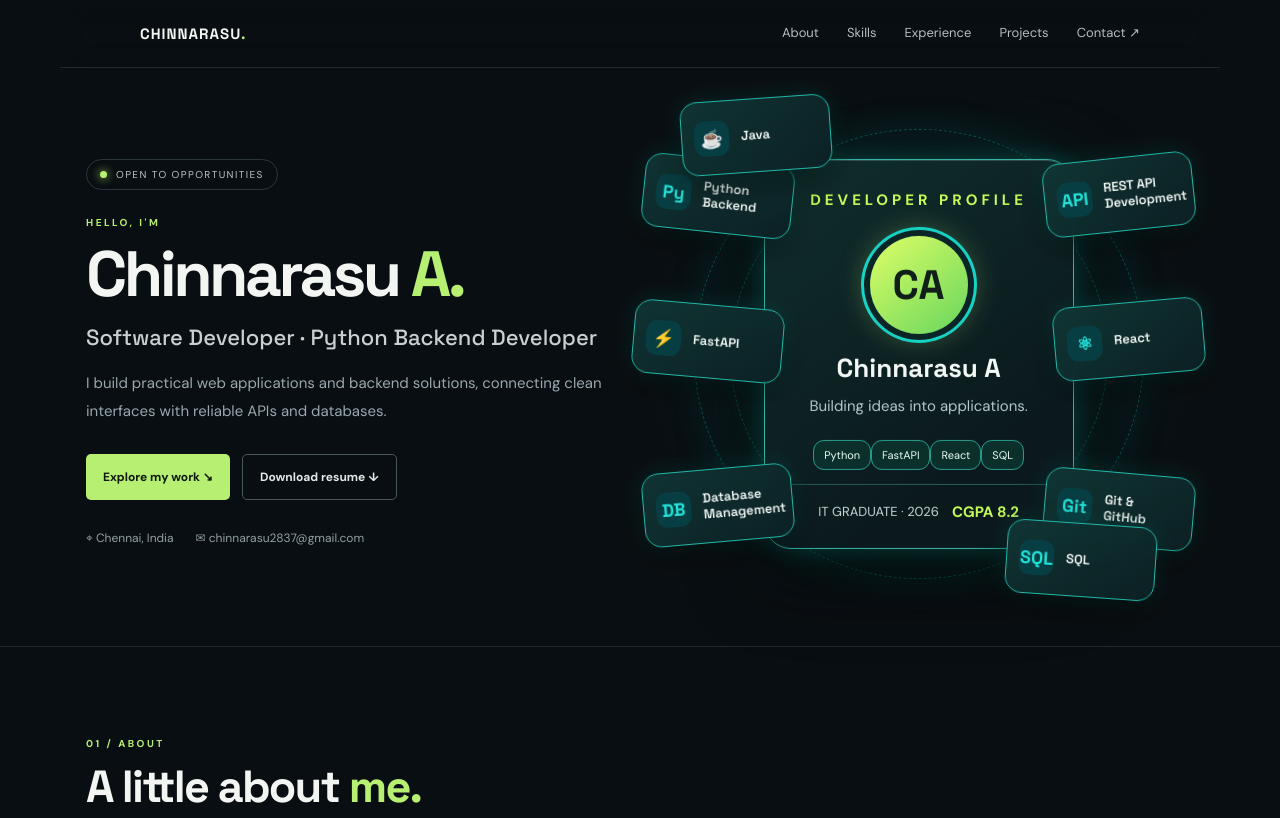
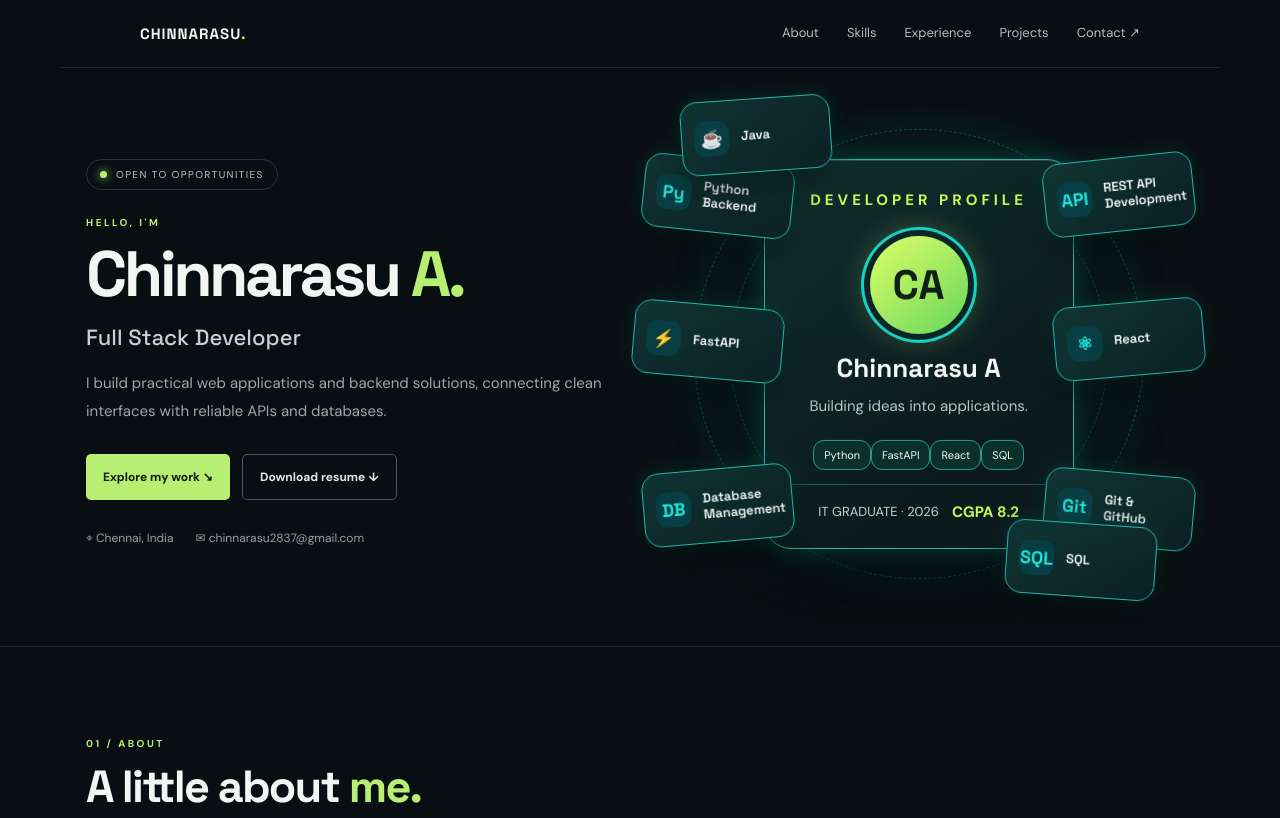
Before and after one commit to G534767/chinnarasu-portfolio, a plain HTML site: page index.html in a window 1280 px wide. Shown: the top 818 px of the page. Drawn offline with Linux system fonts and the light colour scheme.

Commit message:
Change hero role to Full Stack Developer

```diff
--- a/index.html
+++ b/index.html
@@ -38,7 +38,7 @@
 <body>
 <header class="nav wrap"><a class="logo" href="#home">CHINNARASU<b>.</b></a><button class="menu" aria-label="Toggle menu" aria-expanded="false">☰</button><nav class="navlinks"><a href="#about">About</a><a href="#skills">Skills</a><a href="#experience">Experience</a><a href="#projects">Projects</a><a href="#contact">Contact ↗</a></nav></header>
 <main>
-<section class="hero wrap" id="home"><div><div class="status"><i></i> OPEN TO OPPORTUNITIES</div><div class="kicker">HELLO, I'M</div><h1>Chinnarasu <span class="lime">A.</span></h1><p class="role">Software Developer · Python Backend Developer</p><p class="intro">I build practical web applications and backend solutions, connecting clean interfaces with reliable APIs and databases.</p><div class="actions"><a class="btn primary" href="#projects">Explore my work ↘</a><a class="btn secondary" href="assets/Chinnarasu_Resume.pdf" download>Download resume ↓</a></div><div class="meta"><span>⌖ Chennai, India</span><a href="mailto:chinnarasu2837@gmail.com">✉ chinnarasu2837@gmail.com</a></div></div>
+<section class="hero wrap" id="home"><div><div class="status"><i></i> OPEN TO OPPORTUNITIES</div><div class="kicker">HELLO, I'M</div><h1>Chinnarasu <span class="lime">A.</span></h1><p class="role">Full Stack Developer</p><p class="intro">I build practical web applications and backend solutions, connecting clean interfaces with reliable APIs and databases.</p><div class="actions"><a class="btn primary" href="#projects">Explore my work ↘</a><a class="btn secondary" href="assets/Chinnarasu_Resume.pdf" download>Download resume ↓</a></div><div class="meta"><span>⌖ Chennai, India</span><a href="mailto:chinnarasu2837@gmail.com">✉ chinnarasu2837@gmail.com</a></div></div>
 <div class="visual"><div class="halo"></div><div class="card"><div class="kicker">DEVELOPER PROFILE</div><div class="avatar">CA</div><h3>Chinnarasu A</h3><p>Building ideas into applications.</p><div class="tags"><span>Python</span><span>FastAPI</span><span>React</span><span>SQL</span></div><div class="gradline">IT GRADUATE · 2026 <b>CGPA 8.2</b></div></div><div class="badgefloat float1"><b>Py</b><div><strong>Python Backend</strong></div></div><div class="badgefloat float2"><b>API</b><div><strong>REST API<br>Development</strong></div></div><div class="badgefloat float3"><b>⚡</b><div><strong>FastAPI</strong></div></div><div class="badgefloat float4"><b>⚛</b><div><strong>React</strong></div></div><div class="badgefloat float5"><b>DB</b><div><strong>Database<br>Management</strong></div></div><div class="badgefloat float6"><b>Git</b><div><strong>Git &<br>GitHub</strong></div></div><div class="badgefloat float7"><b>☕</b><div><strong>Java</strong></div></div><div class="badgefloat float8"><b>SQL</b><div><strong>SQL</strong></div></div></div></section>
 <section class="section"><div class="wrap"><div class="heading"><div class="kicker">01 / ABOUT</div><h2 id="about">A little about <span class="lime">me.</span></h2></div><div class="aboutgrid"><div class="lead">An IT graduate who enjoys turning problems into useful software.</div><div class="copy"><p>I am a B.Tech Information Technology graduate with internship experience in software development, Python backend development and full-stack technologies. I have worked with FastAPI, React, Java, SQL and REST APIs, and explored application workflows, database operations and automation.</p><p>I enjoy learning by building, understanding how systems work end to end, and improving my development skills through hands-on projects.</p><div class="stats"><div><strong>8.2</strong><small>CGPA</small></div><div><strong>2</strong><small>INTERNSHIPS</small></div><div><strong>4</strong><small>PERSONAL PROJECTS</small></div></div></div></div></div></section>
 <section class="section" id="skills"><div class="wrap"><div class="heading"><div class="kicker">02 / TOOLKIT</div><h2>Skills & <span class="lime">technologies.</span></h2><p class="sub">Tools and technologies I have worked with.</p></div><div class="skillgrid"><article class="skill"><div class="lime">⌘</div><h3>Programming</h3><p>Python · Java · JavaScript</p></article><article class="skill"><div class="lime">⌁</div><h3>Frontend</h3><p>HTML · CSS · React</p></article><article class="skill"><div class="lime">⚙</div><h3>Backend & APIs</h3><p>FastAPI · Spring Boot · REST APIs · .NET Web API Testing</p></article><article class="skill"><div class="lime">▤</div><h3>Database & Tools</h3><p>MySQL · PostgreSQL · SQL · DBeaver · Git · GitHub · GitLab · Postman</p></article></div></div></section>
```
